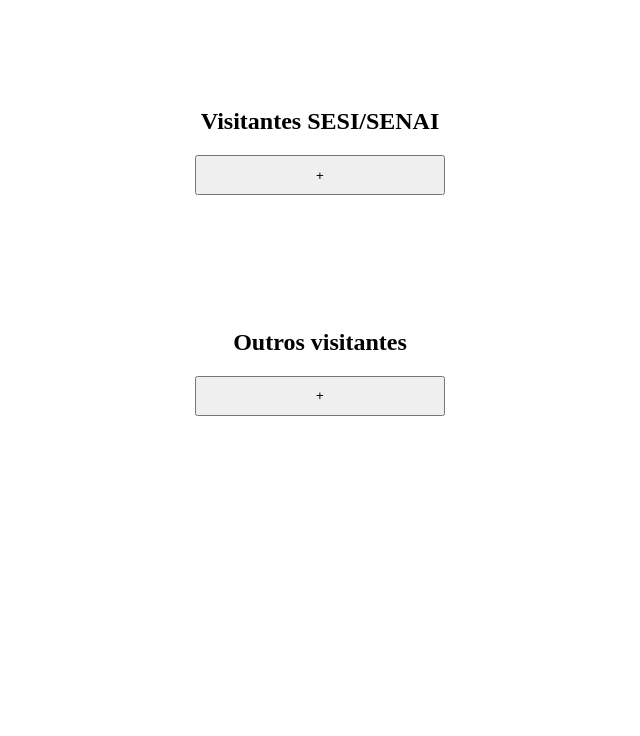
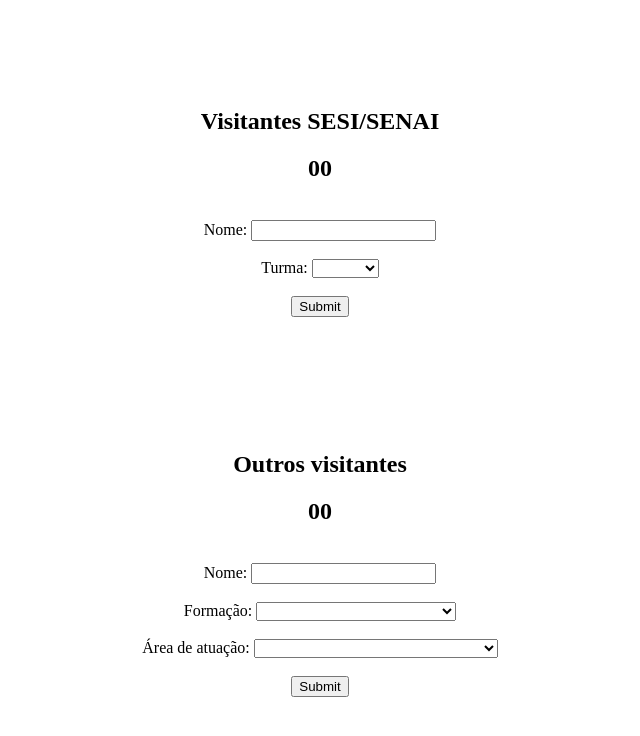
Before and after one commit to gusthawojunkes/trab_viagem, a plain HTML site: page index.html in a window 1280 px wide. Shown: the whole page, without its empty margins (320-960 px from the left). Drawn offline with nearby package versions, Linux system fonts and the light colour scheme.

Commit message:
Update index.html

```diff
--- a/index.html
+++ b/index.html
@@ -8,19 +8,110 @@
 
         <!--Link Arquivos externos-->
         <link rel="stylesheet" type="text/css" href="style.css"/>
-        <script href='script.js' type='text/javascript'></script>
+        <script href='code.js' type='text/javascript'></script>
     </head>
     <body>
+        <form method="POST">
             <div id="col-1">
                 <h2>Visitantes SESI/SENAI</h2>
-            <h2 id="cont1"></h2>
-            <button type="button" id="btn1">+</button>
+                <h2 id="cont1">0</h2>
+                <br>
+                <label>Nome: </label>
+                <input type="text" id="nome1" pattern="[a-zA-Z]+" title="Apenas Letras" required>
+                <br>
+                <br>
+                <label>Turma: </label>
+                <select id="turmas" required>
+                    <option value=""></option>
+                    <optgroup label="Primeiro Ano">
+                        <option value="2911">2911</option>
+                        <option value="2912">2912</option>
+                        <option value="2913">2913</option>
+                    </optgroup>
+                    <optgroup label="Segundo Ano">
+                        <option value="2921">2921</option>
+                        <option value="2922">2922</option>
+                        <option value="2923">2923</option>
+                    </optgroup>
+                    <optgroup label="Terceiro Ano">
+                        <option value="2931">2931</option>
+                        <option value="2932">2932</option>
+                        <option value="2933">2933</option>
+                        <option value="2934">2934</option>
+                    </optgroup>
+                </select>
+                <br>
+                <br>
+                <input type="submit" id="btn1">
+
             </div>
+        </form>
+        <form method="POST">
             <div id="col-2">
                 <h2>Outros visitantes</h2>
-            <h2 id="cont2"></h2>
-            <button type="button" id="btn2">+</button>
+                <h2 id="cont2">0</h2>
+                <br>
+                <label>Nome: </label>
+                <input type="text" id="nome2" pattern="[a-zA-Z]+"  title="Apenas Letras" required>
+                <br>
+                <br>
+                <label>Formação: </label>
+                <select id="formação" required>
+                    <option value=""></option>
+                    <optgroup label="Fundamental">
+                        <option value="Fundamental Incompleto">Fundamental Incompleto</option>
+                        <option value="Fundamental Completo">Fundamental Completo</option>
+                    </optgroup>
+                    <optgroup label="Ensino Médio">
+                        <option value="Ensino Médio Incompleto">Ensino Médio Incompleto</option>
+                        <option value="Ensino Médio Completo">Ensino Médio Completo</option>
+                    </optgroup>
+                    <optgroup label="Graduação">
+                        <option value="Graduação Incompleto">Graduação Incompleto</option>
+                        <option value="Graduação Completo">Graduação Completo</option>
+                    </optgroup>
+                    <optgroup label="Pós-Graduação">
+                        <option value="Pós-Graduação Incompleto">Pós-Graduação Incompleto</option>
+                        <option value="Pós-Graduação Completo">Pós-Graduação Completo</option>
+                    </optgroup>
+                    <optgroup label="Mestrado">
+                        <option value="Mestrado Incompleto">Mestrado Incompleto</option>
+                        <option value="Mestrado Completo">Mestrado Completo</option>
+                    </optgroup>
+                    <optgroup label="Doutorado">
+                        <option value="Doutorado Incompleto">Doutorado Incompleto</option>
+                        <option value="Doutorado Completo">Doutorado Completo</option>
+                    </optgroup>
+                    <optgroup label="Pós-Doutorado">
+                        <option value="Pós-Doutorado Incompleto">Pós-Doutorado Incompleto</option>
+                        <option value="Pós-Doutorado Completo">Pós-Doutorado Completo</option>
+                    </optgroup>
+                </select>
+                <br>
+                <br>
+                <label>Área de atuação: </label>
+                <select id="trabalho" required>
+                    <option value=""></option>
+                    <option value="Administração, Economia e Negócios">Administração, Economia e Negócios</option>
+                    <option value="Ciências Sociais">Ciências Sociais</option>
+                    <option value="Mídia">Mídia</option>
+                    <option value="Design">Design</option>
+                    <option value="Direito">Direito</option>
+                    <option value="Educação">Educação</option>
+                    <option value="Arquitetura">Arquitetura</option>
+                    <option value="Engenharia">Engenharia</option>
+                    <option value="Informação e Tecnologia">Informação e Tecnologia</option>
+                    <option value="Saúde">Saúde</option>
+                    <option value="Gastronomia">Gastronomia</option>
+                    <option value="Turismo">Turismo</option>
+                    <option value="Outro">Outro</option>
+                    <option value="Não trabalho">Não trabalho</option>
+                </select>
+                <br>
+                <br>
+                <input type="submit" id="btn2">
             </div>
-        <script src="script.js"></script>
+        </form>
+        <script src="code.js"></script>
     </body>
 </html>
```
Lines whose indentation alone changed are shown as unchanged.
